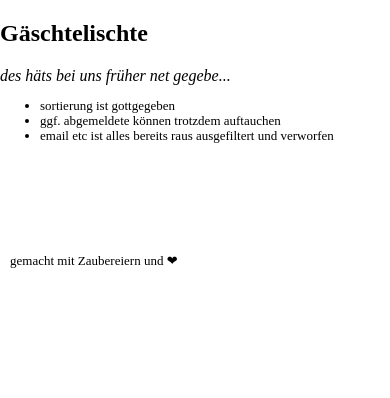
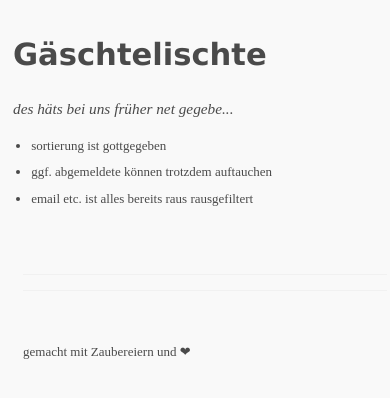
Before and after one commit to erkandem/guestlist, a Flask app: page / in a window 390 px wide. Shown: the top 398 px of the page. Run offline with Flask 2, Linux system fonts and the light colour scheme; data that the repository does not hold is empty; some libraries are stand-ins or nearby versions.

Commit message:
forgot CSS

```diff
--- /dev/null
+++ b/static/sakura.css
@@ -0,0 +1,165 @@
+/* Sakura.css v1.0.0
+ * ================
+ * Minimal css theme.
+ * Project: https://github.com/oxalorg/sakura
+ */
+/* Body */
+html {
+  font-size: 62.5%;
+  font-family: serif; }
+
+body {
+  font-size: 1.8rem;
+  line-height: 1.618;
+  max-width: 38em;
+  margin: auto;
+  color: #4a4a4a;
+  background-color: #f9f9f9;
+  padding: 13px; }
+
+@media (max-width: 684px) {
+  body {
+    font-size: 1.53rem; } }
+
+@media (max-width: 382px) {
+  body {
+    font-size: 1.35rem; } }
+
+h1, h2, h3, h4, h5, h6 {
+  line-height: 1.1;
+  font-family: Verdana, Geneva, sans-serif;
+  font-weight: 700;
+  overflow-wrap: break-word;
+  word-wrap: break-word;
+  -ms-word-break: break-all;
+  word-break: break-word;
+  -ms-hyphens: auto;
+  -moz-hyphens: auto;
+  -webkit-hyphens: auto;
+  hyphens: auto; }
+
+h1 {
+  font-size: 2.35em; }
+
+h2 {
+  font-size: 2.00em; }
+
+h3 {
+  font-size: 1.75em; }
+
+h4 {
+  font-size: 1.5em; }
+
+h5 {
+  font-size: 1.25em; }
+
+h6 {
+  font-size: 1em; }
+
+small, sub, sup {
+  font-size: 75%; }
+
+hr {
+  border-color: #2c8898; }
+
+a {
+  text-decoration: none;
+  color: #2c8898; }
+  a:hover {
+    color: #982c61;
+    border-bottom: 2px solid #4a4a4a; }
+
+ul {
+  padding-left: 1.4em; }
+
+li {
+  margin-bottom: 0.4em; }
+
+blockquote {
+  font-style: italic;
+  margin-left: 1.5em;
+  padding-left: 1em;
+  border-left: 3px solid #2c8898; }
+
+img {
+  max-width: 100%; }
+
+/* Pre and Code */
+pre {
+  background-color: #f1f1f1;
+  display: block;
+  padding: 1em;
+  overflow-x: auto; }
+
+code {
+  font-size: 0.9em;
+  padding: 0 0.5em;
+  background-color: #f1f1f1;
+  white-space: pre-wrap; }
+
+pre > code {
+  padding: 0;
+  background-color: transparent;
+  white-space: pre; }
+
+/* Tables */
+table {
+  text-align: justify;
+  width: 100%;
+  border-collapse: collapse; }
+
+td, th {
+  padding: 0.5em;
+  border-bottom: 1px solid #f1f1f1; }
+
+/* Buttons, forms and input */
+input, textarea {
+  border: 1px solid #4a4a4a; }
+  input:focus, textarea:focus {
+    border: 1px solid #2c8898; }
+
+textarea {
+  width: 100%; }
+
+.button, button, input[type="submit"], input[type="reset"], input[type="button"] {
+  display: inline-block;
+  padding: 5px 10px;
+  text-align: center;
+  text-decoration: none;
+  white-space: nowrap;
+  background-color: #2c8898;
+  color: #f9f9f9;
+  border-radius: 1px;
+  border: 1px solid #2c8898;
+  cursor: pointer;
+  box-sizing: border-box; }
+  .button[disabled], button[disabled], input[type="submit"][disabled], input[type="reset"][disabled], input[type="button"][disabled] {
+    cursor: default;
+    opacity: .5; }
+  .button:focus, .button:hover, button:focus, button:hover, input[type="submit"]:focus, input[type="submit"]:hover, input[type="reset"]:focus, input[type="reset"]:hover, input[type="button"]:focus, input[type="button"]:hover {
+    background-color: #982c61;
+    border-color: #982c61;
+    color: #f9f9f9;
+    outline: 0; }
+
+textarea, select, input[type] {
+  color: #4a4a4a;
+  padding: 6px 10px;
+  /* The 6px vertically centers text on FF, ignored by Webkit */
+  margin-bottom: 10px;
+  background-color: #f1f1f1;
+  border: 1px solid #f1f1f1;
+  border-radius: 4px;
+  box-shadow: none;
+  box-sizing: border-box; }
+  textarea:focus, select:focus, input[type]:focus {
+    border: 1px solid #2c8898;
+    outline: 0; }
+
+input[type="checkbox"]:focus {
+  outline: 1px dotted #2c8898; }
+
+label, legend, fieldset {
+  display: block;
+  margin-bottom: .5rem;
+  font-weight: 600; }
--- a/templates/index_temp.html
+++ b/templates/index_temp.html
@@ -15,7 +15,7 @@
             <ul>
                 <li>sortierung ist gottgegeben</li>
                 <li>ggf. abgemeldete können trotzdem auftauchen</li>
-                <li>email etc ist alles bereits raus ausgefiltert und verworfen</li>
+                <li>email etc. ist alles bereits raus rausgefiltert</li>
 
             </ul>
         </div>
```
Also changed, not shown: static/normalize.css (added).
